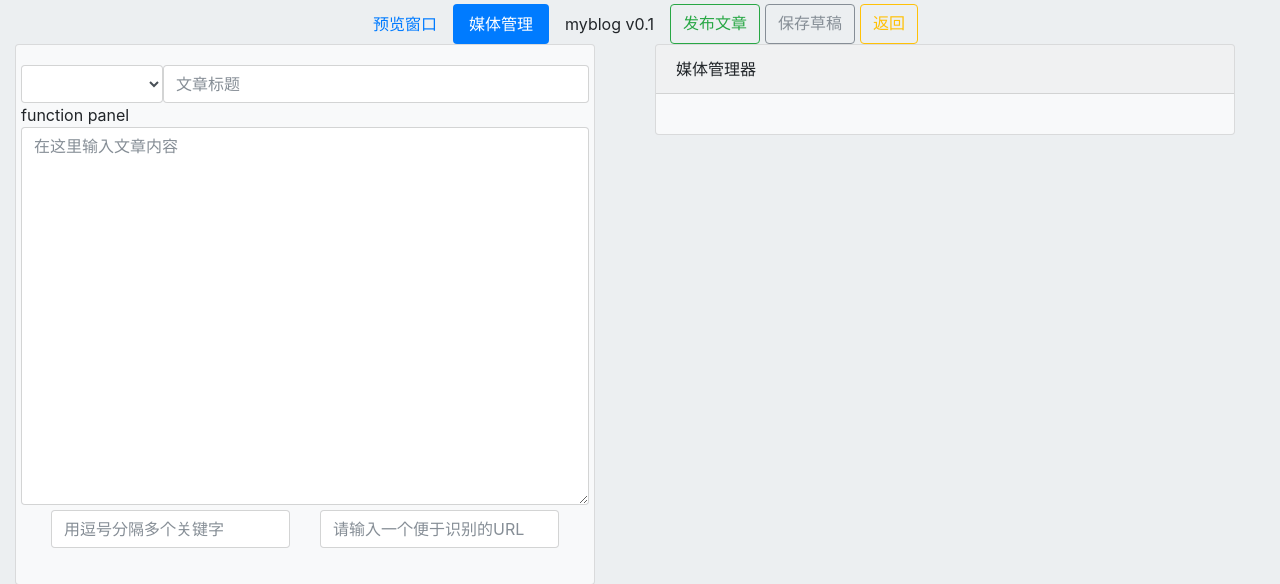
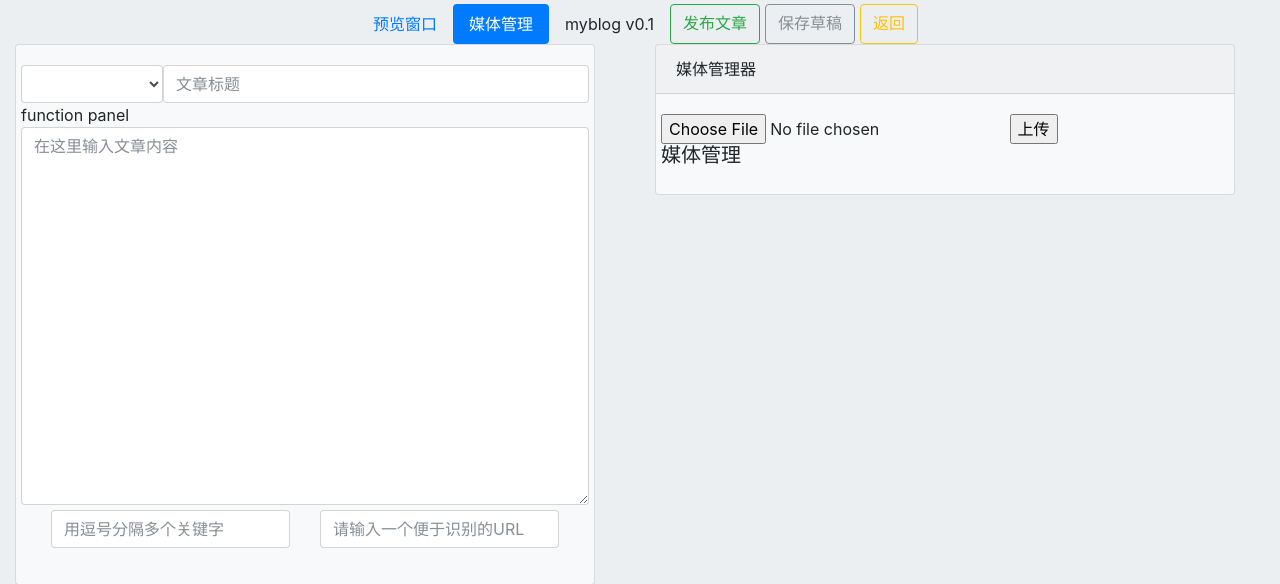
Before and after one commit to ankanch/myblog, a Flask app: template templates/admin_new_article.html in a window 1280 px wide, after a click on "媒体管理". Shown: the part 56-640 px from the top of the page. Run offline with Flask 2, Linux system fonts and the light colour scheme; the template is opened without the code that fills it, so the values that code supplies are empty; some libraries are stand-ins or nearby versions.

Commit message:
Add upload imgae

```diff
--- a/config/config.py
+++ b/config/config.py
@@ -10,3 +10,5 @@
 # PATHS
 VAR_IMAGE_UPLOAD = ""
 VAR_CONFIG_FILE = "./config/site.cfg"
+VAR_MEDIA_UPLOAD_FOLDER = './static/mediacenter/'
+VAR_MEDIA_ALLOWED_EXTENSIONS = set(['png', 'jpg', 'jpeg', 'gif'])
--- a/index.py
+++ b/index.py
@@ -15,7 +15,6 @@ app = Flask(__name__)
 
 # init
 ConfigDict =  globeVar.VARS
-print(ConfigDict)
 
 @app.route('/')
 def index():
@@ -23,15 +22,6 @@ def index():
     cate = categoryManager.getAllCates()
     return render_template("index.html",TITLE=ConfigDict["SITE_TITLE"][0],title=ConfigDict["SITE_TITLE"][0],NAVIGATION_BAR=urlmap.URLMAP_NAVIGATION,\
                             FOOTER=ConfigDict["SITE_FOTTER_COPYRIGHT"][0],AC=al,CATE=cate)
-
-@app.route('/<url>')
-def xRoute(url):
-    url=  "/" + url
-    data = [urlmap.URLMAP_NAVIGATION,ConfigDict["SITE_FOTTER_COPYRIGHT"][0]]
-    if url in urlmap.URLMAP_NAVIGATION.keys():
-        return render_template(urlmap.URLMAP_NAVIGATION[url][1],basic_data=data)
-    else:
-        return render_template('error_404.html')
 
 @app.route('/article/<url>')
 def showArticle(url):
@@ -237,6 +227,27 @@ def changesiteInfo():
     othersManager.updateSiteInfo(name,footer_copyright)
     return globeVar.SUCCESS
 
+@app.route('/uploadmedia',methods=['POST'])
+@requires_auth
+def uploadMedia():
+    image = request.files['file']
+    if file.filename == '':
+        return globals.UNSUCCESS
+    if '.' not in filename or filename.rsplit('.', 1)[1].lower() not in ALLOWED_EXTENSIONS:
+        return globeVar.UNSUCCESS
+    file.save(os.path.join(CFG.VAR_MEDIA_UPLOAD_FOLDER, filename))
+    return globeVar.SUCCESS
+
+# universal interface
+@app.route('/<url>')
+def xRoute(url):
+    url=  "/" + url
+    data = [urlmap.URLMAP_NAVIGATION,ConfigDict["SITE_FOTTER_COPYRIGHT"][0]]
+    if url in urlmap.URLMAP_NAVIGATION.keys():
+        return render_template(urlmap.URLMAP_NAVIGATION[url][1],basic_data=data)
+    else:
+        return render_template('error_404.html')
+
 @app.route('/test')
 def test_anything():
     #return str(categoryManager.getAllCates())
--- a/templates/admin_new_article.html
+++ b/templates/admin_new_article.html
@@ -90,7 +90,17 @@
                     <div class="card bg-light mb-3" style="max-width: 100%;">
                         <div class="card-header">媒体管理器</div>
                         <div class="card-body">
-
+                            <div class="row">
+                                <form method=post enctype=multipart/form-data id="upload_media">
+                                    <input type=file name=file>
+                                    <input type="button" onclick="uploadMedia()" value="上传">
+                                </form>
+                            </div>
+                            <div class="row">
+                                <h5>媒体管理</h5>
+                            </div>
+                            <div>
+                            </div>
                         </div>
                     </div>
                 </div>
@@ -155,5 +165,9 @@
     function saveDraft() {
 
     }
+
+    function uploadMedia(){
+        SubmitForm("/uploadmedia", "upload_media", "上传失败！请重试！", "媒体上传成功。");
+    }
 </script>
 {% endblock %}
```
